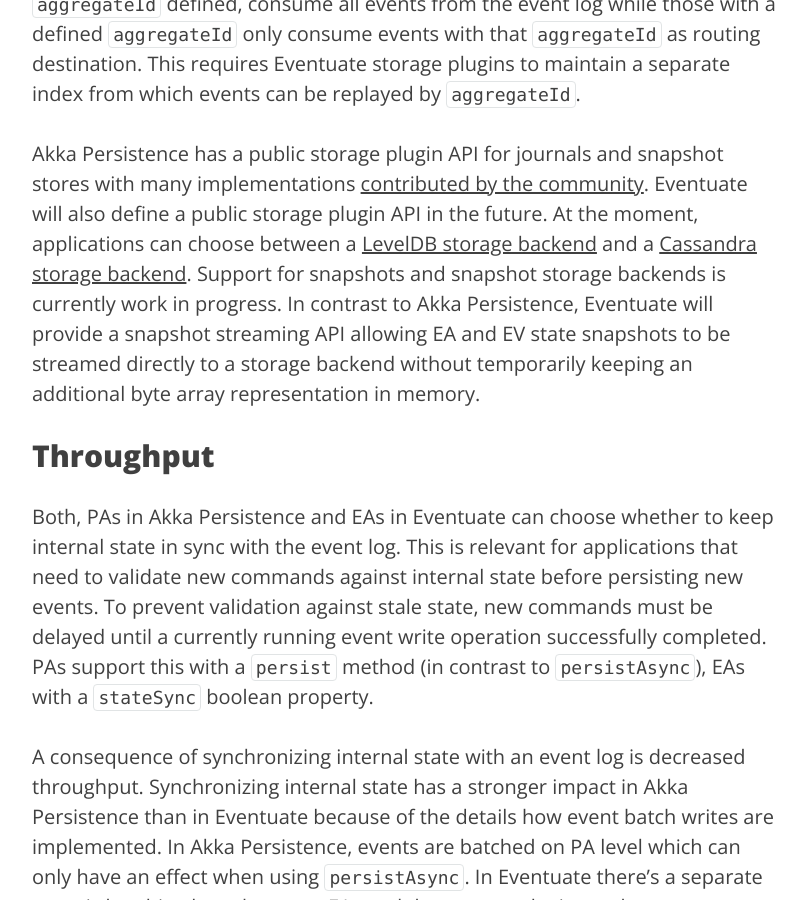
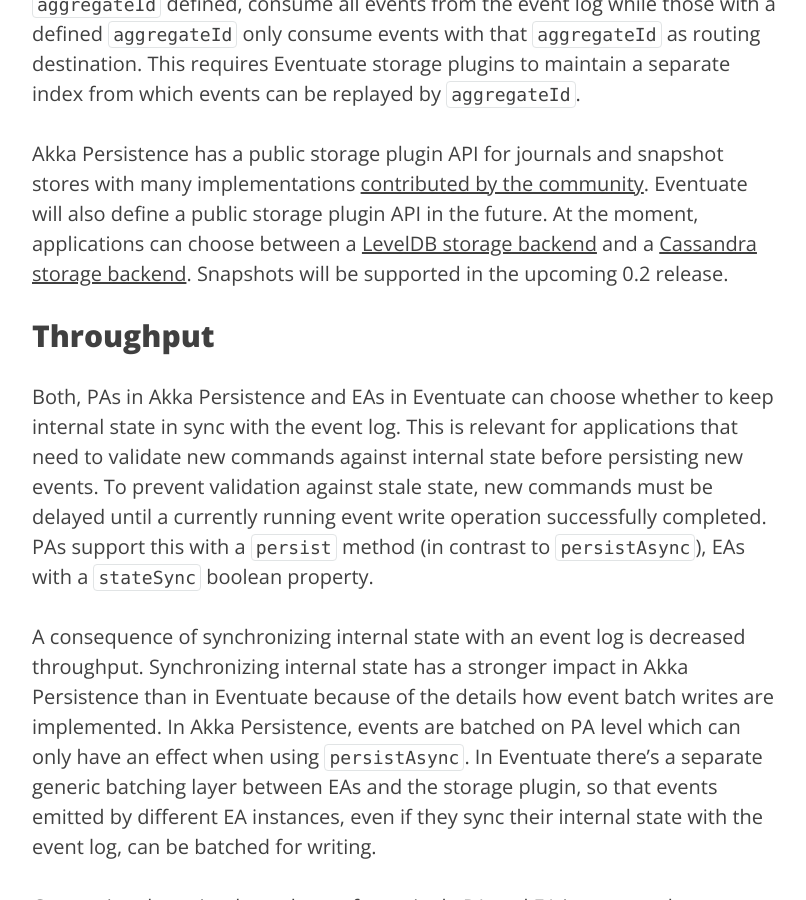
Before and after one commit to krasserm/krasserm.github.io, a Jekyll site: the page built from _posts/2015-05-25-akka-persistence-eventuate-comparison.md, in a window 1280 px wide and 900 px high, scrolled down 5230 px. Shown: the whole window, without its empty margins (233-1039 px from the left). Built offline with Jekyll 4.4.1, drawn with Linux system fonts in a browser that asks for light colours; nearby versions of some CDN libraries; comment, search, counter and statistics services are not loaded.

Commit message:
Mention snapshot support in Eventuate 0.2

```diff
--- a/_posts/2015-05-25-akka-persistence-eventuate-comparison.md
+++ b/_posts/2015-05-25-akka-persistence-eventuate-comparison.md
@@ -63,7 +63,7 @@
 
 From a storage plugin perspective, events in Akka persistence are primarily organized around `persistenceId` i.e. around PA instances having their own private event log. Aggregating events from several PAs requires either the creation of an additional index in the storage backend or an on-the-fly event stream composition when serving a query. In Eventuate, events from several EAs are stored in the same shared event log. During recovery, EAs that don’t have an `aggregateId` defined, consume all events from the event log while those with a defined `aggregateId` only consume events with that `aggregateId` as routing destination. This requires Eventuate storage plugins to maintain a separate index from which events can be replayed by `aggregateId`.
 
-Akka Persistence has a public storage plugin API for journals and snapshot stores with many implementations [contributed by the community](http://akka.io/community/). Eventuate will also define a public storage plugin API in the future. At the moment, applications can choose between a [LevelDB storage backend](http://rbmhtechnology.github.io/eventuate/reference/event-log.html#leveldb-storage-backend) and a [Cassandra storage backend](http://rbmhtechnology.github.io/eventuate/reference/event-log.html#cassandra-storage-backend). Support for snapshots and snapshot storage backends is currently work in progress. In contrast to Akka Persistence, Eventuate will provide a snapshot streaming API allowing EA and EV state snapshots to be streamed directly to a storage backend without temporarily keeping an additional byte array representation in memory.
+Akka Persistence has a public storage plugin API for journals and snapshot stores with many implementations [contributed by the community](http://akka.io/community/). Eventuate will also define a public storage plugin API in the future. At the moment, applications can choose between a [LevelDB storage backend](http://rbmhtechnology.github.io/eventuate/reference/event-log.html#leveldb-storage-backend) and a [Cassandra storage backend](http://rbmhtechnology.github.io/eventuate/reference/event-log.html#cassandra-storage-backend). Snapshots will be supported in the upcoming 0.2 release.
 
 Throughput
 ----------
```
